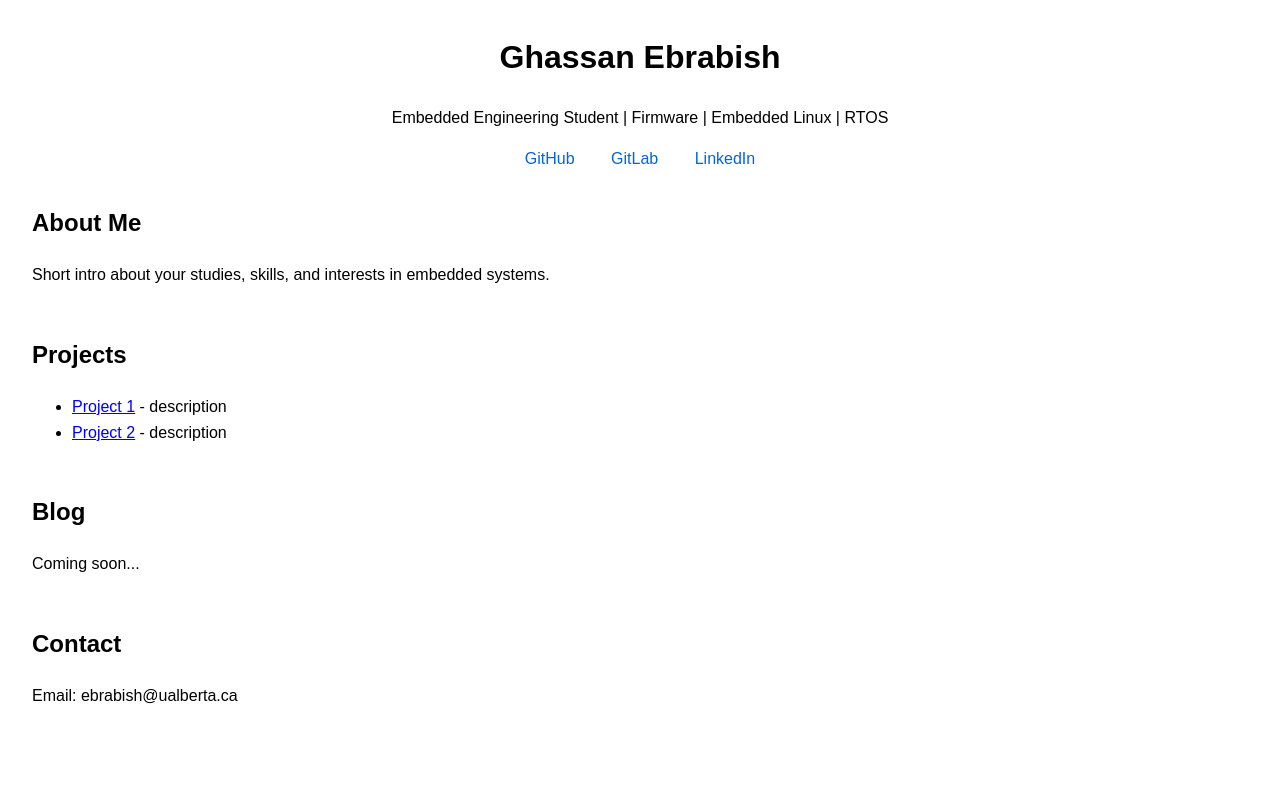
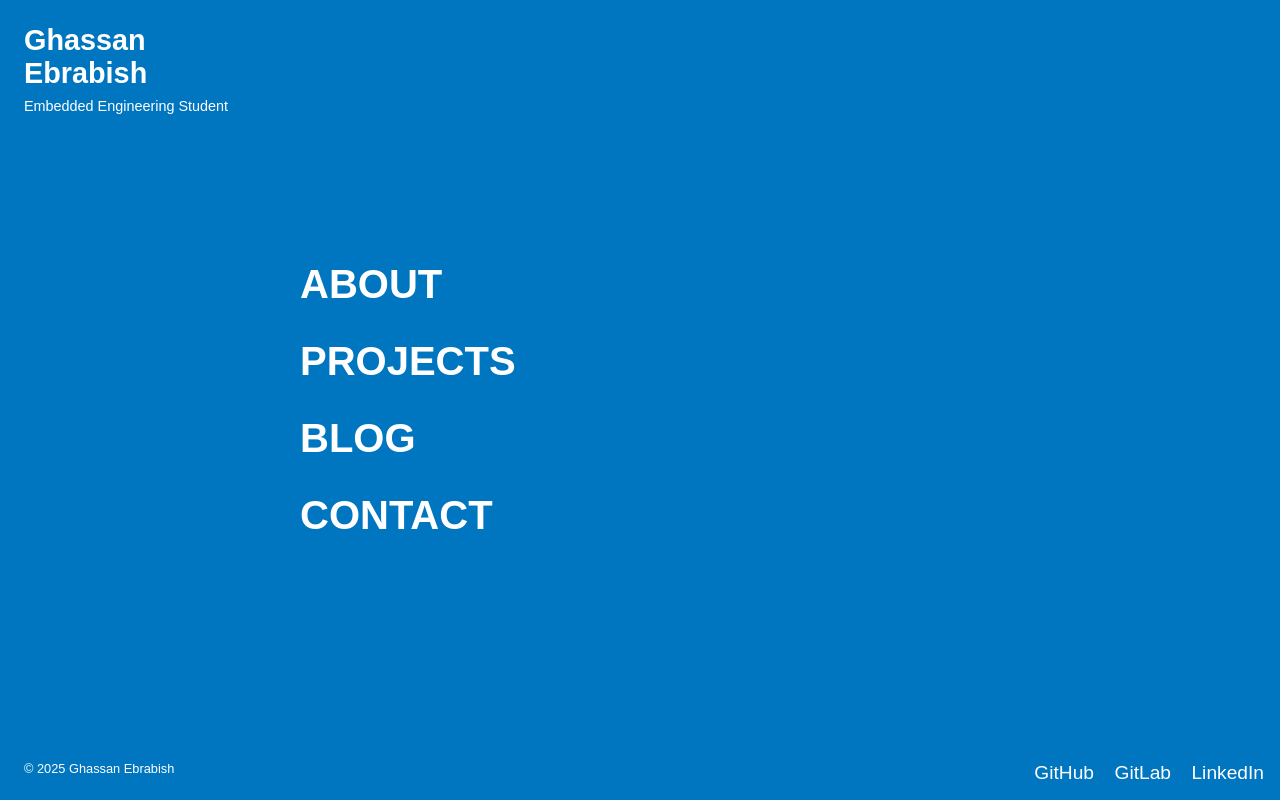
Before and after one commit to Ali237/Ghassan_EB, a plain HTML site: page index.html in a window 1280 px wide. Drawn offline with Linux system fonts and the light colour scheme.

Commit message:
Prof G inspired layout

```diff
--- a/index.html
+++ b/index.html
@@ -6,38 +6,97 @@
     <title>Ghassan Ebrabish - Embedded Engineering Student</title>
     <style>
       body {
+        margin: 0;
         font-family: Arial, sans-serif;
-        margin: 2rem;
-        line-height: 1.6;
+        background-color: #0076c0; /* blue background */
+        color: white;
+        display: flex;
+        height: 100vh;
       }
-      header {
-        text-align: center;
-        margin-bottom: 2rem;
+
+      /* Left sidebar */
+      .sidebar {
+        width: 220px;
+        display: flex;
+        flex-direction: column;
+        justify-content: space-between;
+        padding: 1.5rem;
       }
-      nav a {
-        margin: 0 1rem;
+      .logo {
+        font-size: 1.8rem;
+        font-weight: bold;
+      }
+      .tagline {
+        font-size: 0.9rem;
+        margin-top: 0.5rem;
+      }
+      .copyright {
+        font-size: 0.8rem;
+        margin-top: 1rem;
+      }
+
+      /* Right main content */
+      .content {
+        flex: 1;
+        display: flex;
+        flex-direction: column;
+        justify-content: center;
+        padding: 2rem;
+      }
+      .nav-item {
+        font-size: 2.5rem;
+        font-weight: bold;
+        margin: 1rem 0;
+        cursor: pointer;
+      }
+      .nav-item:hover {
+        color: black;
+      }
+
+      /* Hidden sections (shown when clicked) */
+      section {
+        display: none;
+        margin-top: 2rem;
+        color: white;
+        max-width: 600px;
+      }
+
+      /* Social icons bottom right */
+      .socials {
+        position: absolute;
+        bottom: 1rem;
+        right: 1rem;
+      }
+      .socials a {
+        margin-left: 1rem;
         text-decoration: none;
-        color: #0366d6;
+        color: white;
+        font-size: 1.2rem;
       }
-      section {
-        margin-bottom: 3rem;
+      .socials a:hover {
+        color: black;
       }
     </style>
   </head>
   <body>
-    <header>
-      <h1>Ghassan Ebrabish</h1>
-      <p>Embedded Engineering Student | Firmware | Embedded Linux | RTOS</p>
-      <nav>
-        <a href="https://github.com/your-username" target="_blank">GitHub</a>
-        <a href="https://gitlab.com/your-username" target="_blank">GitLab</a>
-        <a href="https://linkedin.com/in/ghassan-ebrabish" target="_blank"
-          >LinkedIn</a
-        >
-      </nav>
-    </header>
+    <!-- Left sidebar -->
+    <div class="sidebar">
+      <div>
+        <div class="logo">Ghassan Ebrabish</div>
+        <div class="tagline">Embedded Engineering Student</div>
+      </div>
+      <div class="copyright">© 2025 Ghassan Ebrabish</div>
+    </div>
 
-    <section>
+    <!-- Right navigation & content -->
+    <div class="content">
+      <div class="nav-item" onclick="showSection('about')">ABOUT</div>
+      <div class="nav-item" onclick="showSection('projects')">PROJECTS</div>
+      <div class="nav-item" onclick="showSection('blog')">BLOG</div>
+      <div class="nav-item" onclick="showSection('contact')">CONTACT</div>
+
+      <!-- Sections -->
+      <section id="about">
         <h2>About Me</h2>
         <p>
           Short intro about your studies, skills, and interests in embedded
@@ -45,28 +104,51 @@
         </p>
       </section>
 
-    <section>
+      <section id="projects">
         <h2>Projects</h2>
         <ul>
           <li>
-          <a href="https://github.com/your-username/project1">Project 1</a> -
-          description
+            <a href="https://github.com/your-username/project1" target="_blank"
+              >Project 1</a
+            >
+            - description
           </li>
           <li>
-          <a href="https://github.com/your-username/project2">Project 2</a> -
-          description
+            <a href="https://github.com/your-username/project2" target="_blank"
+              >Project 2</a
+            >
+            - description
           </li>
         </ul>
       </section>
 
-    <section>
+      <section id="blog">
         <h2>Blog</h2>
         <p>Coming soon...</p>
       </section>
 
-    <section>
+      <section id="contact">
         <h2>Contact</h2>
         <p>Email: ebrabish@ualberta.ca</p>
       </section>
+    </div>
+
+    <!-- Socials -->
+    <div class="socials">
+      <a href="https://github.com/your-username" target="_blank">GitHub</a>
+      <a href="https://gitlab.com/your-username" target="_blank">GitLab</a>
+      <a href="https://linkedin.com/in/ghassan-ebrabish" target="_blank"
+        >LinkedIn</a
+      >
+    </div>
+
+    <script>
+      function showSection(id) {
+        document
+          .querySelectorAll("section")
+          .forEach((sec) => (sec.style.display = "none"));
+        document.getElementById(id).style.display = "block";
+      }
+    </script>
   </body>
 </html>
```
Lines whose indentation alone changed are shown as unchanged.
